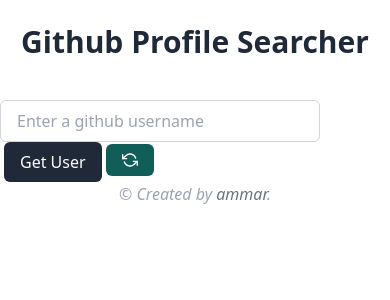
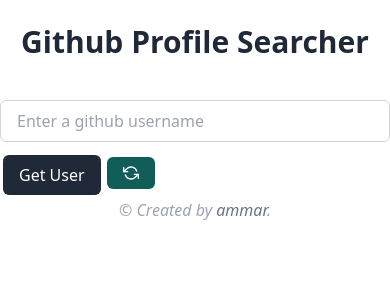
Before and after one commit to ahmadammarm/github-profile-search, a React (Create React App) app: page / in a window 390 px wide. Shown: the top 300 px of the page. Built offline with nearby package versions, Linux system fonts and the light colour scheme.

Commit message:
update responsivity

```diff
--- /dev/null
+++ b/src/App.css
@@ -0,0 +1,12 @@
+/* Query Untuk Input Form Responsive */
+
+@media screen and (max-width: 768px) {
+    .input-form input {
+        width: 100%;
+        margin-bottom: 10px;
+
+    }
+    .input-form button {
+        margin: 3px;
+    }
+}
--- a/src/App.js
+++ b/src/App.js
@@ -6,6 +6,7 @@
 import Loader from "./components/Loader";
 import NotFound from "./components/NotFound";
 import { motion } from "framer-motion";
+import "./App.css";
 
 function App() {
   const [userData, setUserData] = useState(null);
@@ -57,6 +58,7 @@
         Github Profile Searcher
       </h2>
       <form
+      className="input-form"
         onSubmit={(e) => {
           e.preventDefault();
           const username = e.target.username.value;
```
